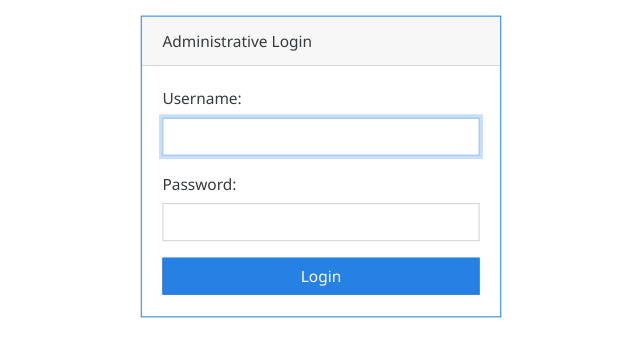
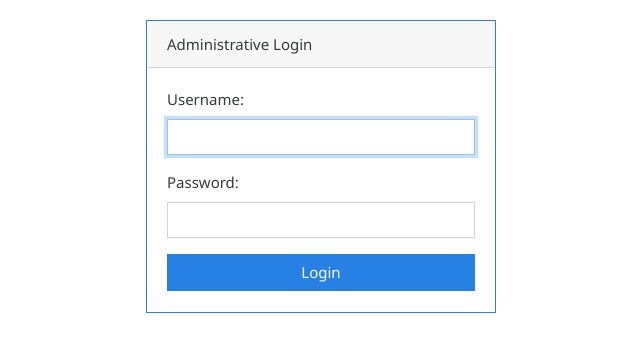
Before and after one commit to DumplingTechnologiesLLC/donutoperator, a Django app: page /login/ in a window 1280 px wide, with the pointer over the restyled element. Shown: the part 55-412 px from the top of the page, without its empty margins (319-959 px from the left). Run offline with Django 3.2, Linux system fonts and the light colour scheme; some libraries are stand-ins or nearby versions.

Commit message:
changed css

```diff
--- a/config/static/css/app.css
+++ b/config/static/css/app.css
@@ -36,7 +36,7 @@
     height: 200px !important;
     background-size: cover;
 }
-.card:hover {
+.news-card:hover {
     transform: scale(1.03);
 }
 [v-cloak] {
```
